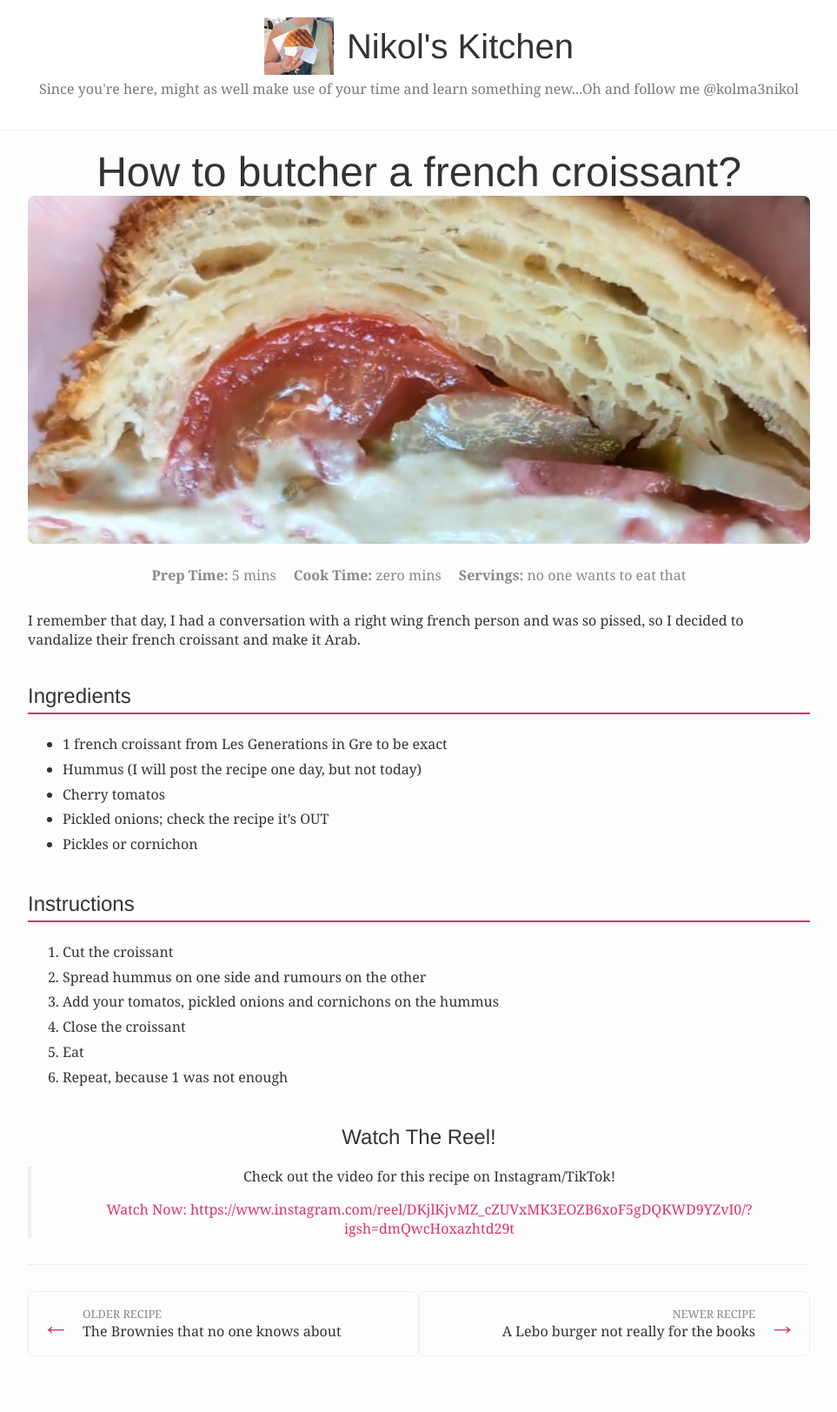
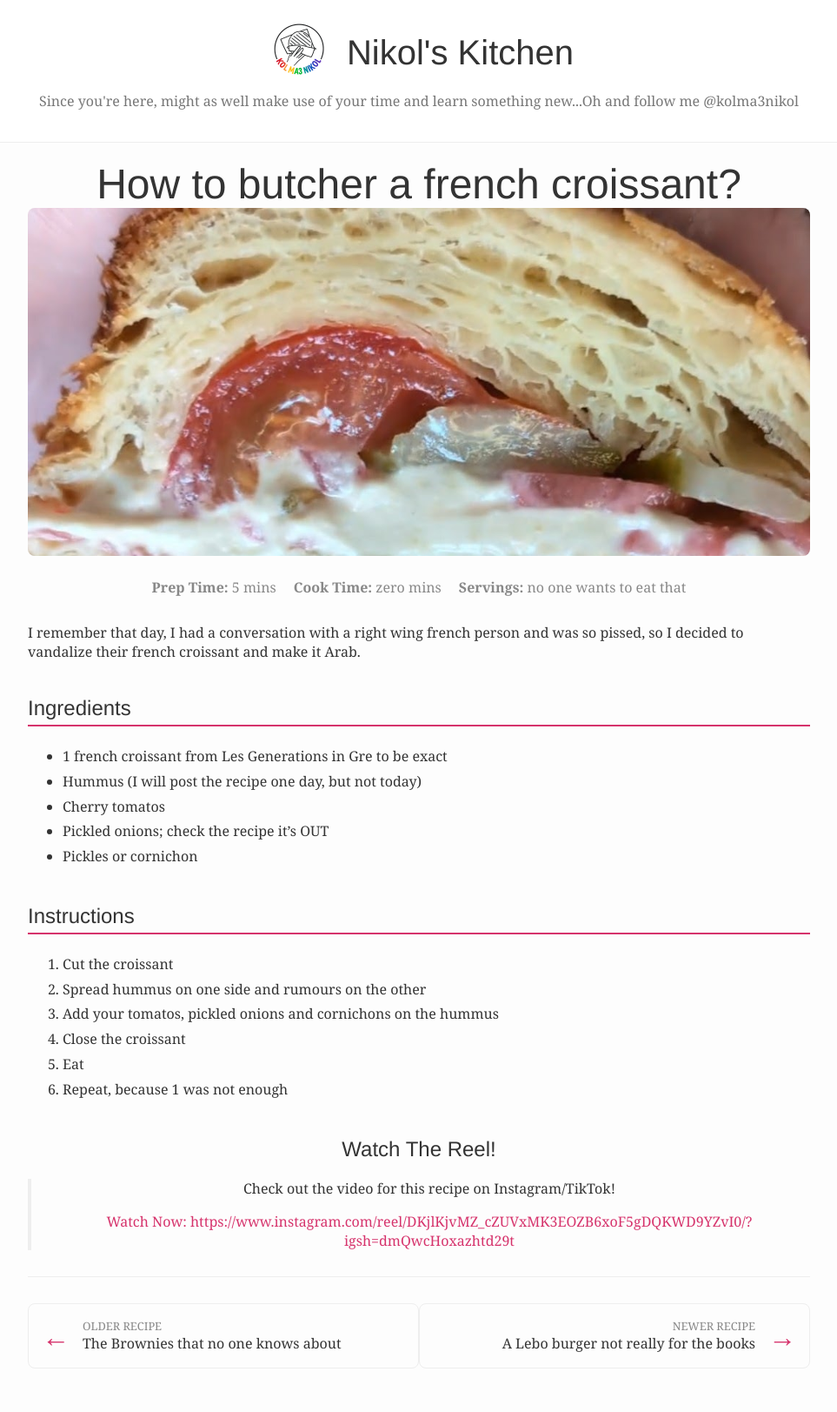
Before and after one commit to AntiLibrary5/nicools-kitchen, a Jekyll site: the page built from _posts/2025-08-20-croissant-lebanese.md, in a window 1280 px wide. Shown: the whole page at 87% size, without its empty margins (158-1121 px from the left). Built offline with Jekyll 4.4.1, drawn with Linux system fonts in a browser that asks for light colours.

Commit message:
logo change sketch

```diff
--- a/_layouts/default.html
+++ b/_layouts/default.html
@@ -9,7 +9,7 @@
 <body>
 	<header class="site-header">
 		<a href="{{ site.baseurl }}/" class="site-branding">
-			<img src="{{ site.baseurl }}/assets/images/kaake_nikol_logo.png" alt="Nikol's Kitchen Logo" class="site-logo">
+			<img src="{{ site.baseurl }}/assets/images/new_logo_sketch_kaake.png" alt="Nikol's Kitchen Logo" class="site-logo">
 			<h1 class="site-title">{{ site.title }}</h1>
 		</a>
 		<p class="site-description">{{ site.description }}</p>
```
Also changed, not shown: assets/images/new_logo_sketch_kaake.png (added).
